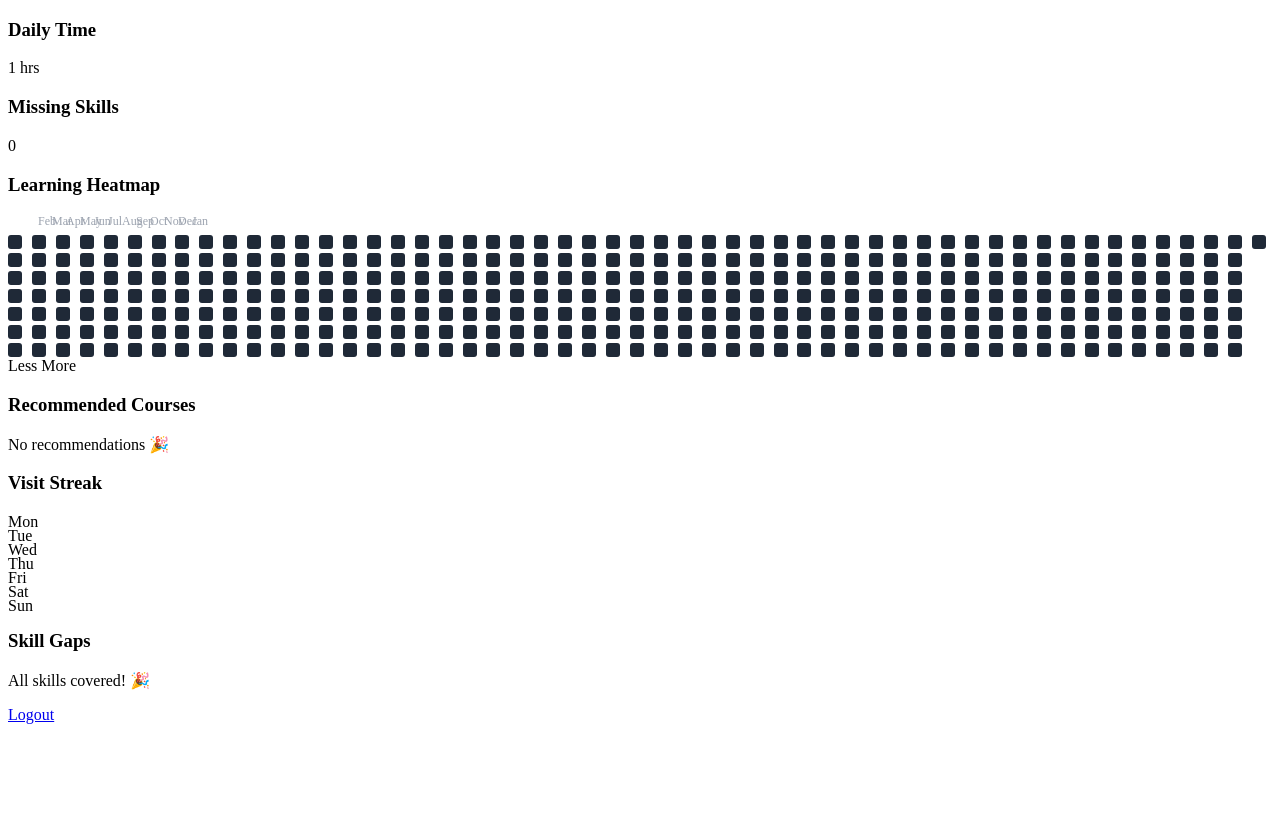
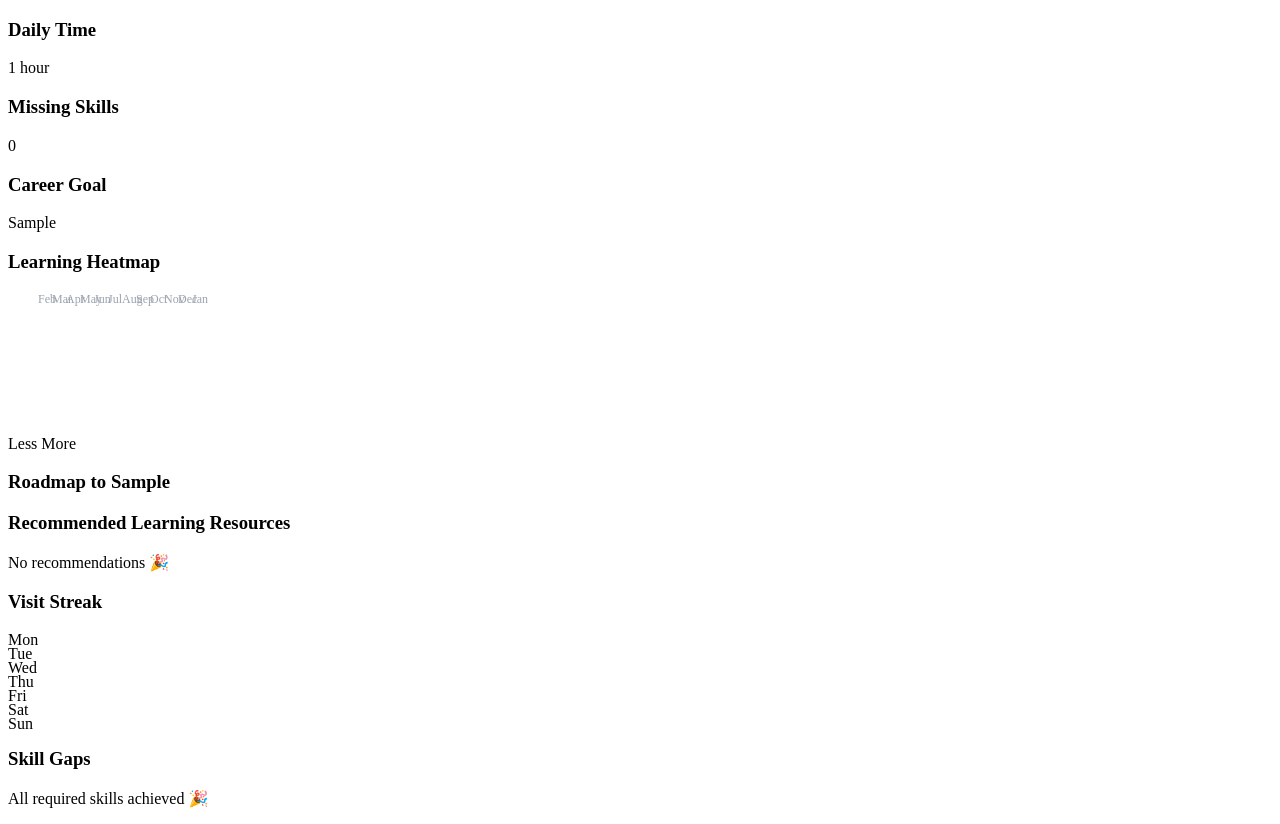
Before and after one commit to Hetvi3108/Crtl-Alt-Del, a Flask app: page /dashboard in a window 1280 px wide. Before the commit the page ends 724 px from the top, so only its background shows below. Run offline with Flask 3, Linux system fonts and the light colour scheme; the visitor is signed in with stand-in values (Sample User, id 1); tables that the repository leaves empty hold one stand-in row (values such as "Sample post").

Commit message:
Update dashboard.html

```diff
--- a/hack/templates/dashboard.html
+++ b/hack/templates/dashboard.html
@@ -11,13 +11,16 @@
 <div class="dashboard">
 
     <!-- LEFT COLUMN -->
-    <div>
+    <div class="left-column">
 
         <!-- Stats Row -->
         <div class="stats-row">
             <div class="card stat-box">
                 <h3>Daily Time</h3>
-                <p>{{ daily_time }} hrs</p>
+                <p>
+                    {{ daily_time }}
+                    {{ 'hour' if daily_time == 1 else 'hours' }}
+                </p>
             </div>
 
             <div class="card stat-box">
@@ -26,50 +29,63 @@
             </div>
         </div>
 
+        <!-- Career Goal -->
+        <div class="card">
+            <h3>Career Goal</h3>
+            <p class="goal-text">{{ goal }}</p>
+        </div>
+
         <!-- Learning Heatmap -->
         <div class="card">
             <h3>Learning Heatmap</h3>
 
-            <!-- MONTH LABELS -->
             <div class="month-labels">
-    {% for m in month_labels %}
-        <span class="month month-col-{{ m.col }}">
-            {{ m.name }}
-        </span>
+                {% for month in month_labels %}
+                    <span class="month">{{ month.name }}</span>
                 {% endfor %}
             </div>
 
-
-
-            <!-- HEATMAP GRID -->
             <div class="year-heatmap">
                 {% for level in heatmap %}
-                    <div class="day level-{{ level }}"></div>
+                    <div class="heat l{{ level }}"></div>
                 {% endfor %}
             </div>
 
-            <!-- LEGEND -->
             <div class="heatmap-legend">
-                Less
-                <span class="level-0"></span>
-                <span class="level-1"></span>
-                <span class="level-2"></span>
-                <span class="level-3"></span>
-                <span class="level-4"></span>
-                More
+                <span>Less</span>
+                <span class="l0"></span>
+                <span class="l1"></span>
+                <span class="l2"></span>
+                <span class="l3"></span>
+                <span class="l4"></span>
+                <span>More</span>
             </div>
         </div>
 
-        <!-- Recommended Courses -->
+        <!-- Roadmap Progress -->
         <div class="card">
-            <h3>Recommended Courses</h3>
+            <h3>Roadmap to {{ goal }}</h3>
+
+            <div class="roadmap">
+                {% for step in roadmap_graph %}
+                    <div class="roadmap-step {% if step.completed %}completed{% else %}pending{% endif %}">
+                        <span class="dot"></span>
+                        <span class="skill-name">{{ step.skill }}</span>
+                    </div>
+                {% endfor %}
+            </div>
+        </div>
+
+        <!-- Learning Recommendations -->
+        <div class="card">
+            <h3>Recommended Learning Resources</h3>
+
             <div class="course-grid">
-                {% for course in courses %}
+                {% for rec in recommendations %}
                     <div class="course-card">
-                    <span class="tag">{{ course.provider }}</span>
-                    <h4>{{ course.title }}</h4>
-                    <p>Skill: {{ course.skill }}</p>
-                    <a href="{{ course.link }}" target="_blank">View Course</a>
+                        <span class="tag">{{ rec.platform }}</span>
+                        <h4>{{ rec.skill }}</h4>
+                        <a href="{{ rec.link }}" target="_blank">Open Resource</a>
                     </div>
                 {% else %}
                     <p class="center-text">No recommendations 🎉</p>
@@ -80,11 +96,12 @@
     </div>
 
     <!-- RIGHT COLUMN -->
-    <div>
+    <div class="right-column">
 
         <!-- Weekly Visit Streak -->
         <div class="card">
             <h3>Visit Streak</h3>
+
             <div class="calendar">
                 {% for day in week %}
                     <div class="day {% if day.active %}active{% endif %}">
@@ -97,17 +114,17 @@
         <!-- Skill Gaps -->
         <div class="card">
             <h3>Skill Gaps</h3>
+
             {% if missing_skills %}
+                <div class="skill-list">
                     {% for skill in missing_skills %}
                         <span class="skill">{{ skill }}</span>
                     {% endfor %}
+                </div>
             {% else %}
-                <p class="center-text">All skills covered! 🎉</p>
+                <p class="center-text">All required skills achieved 🎉</p>
             {% endif %}
         </div>
-
-        <!-- Logout -->
-        <a class="logout-btn" href="/logout">Logout</a>
 
     </div>
 
```
Lines whose indentation alone changed are shown as unchanged.
